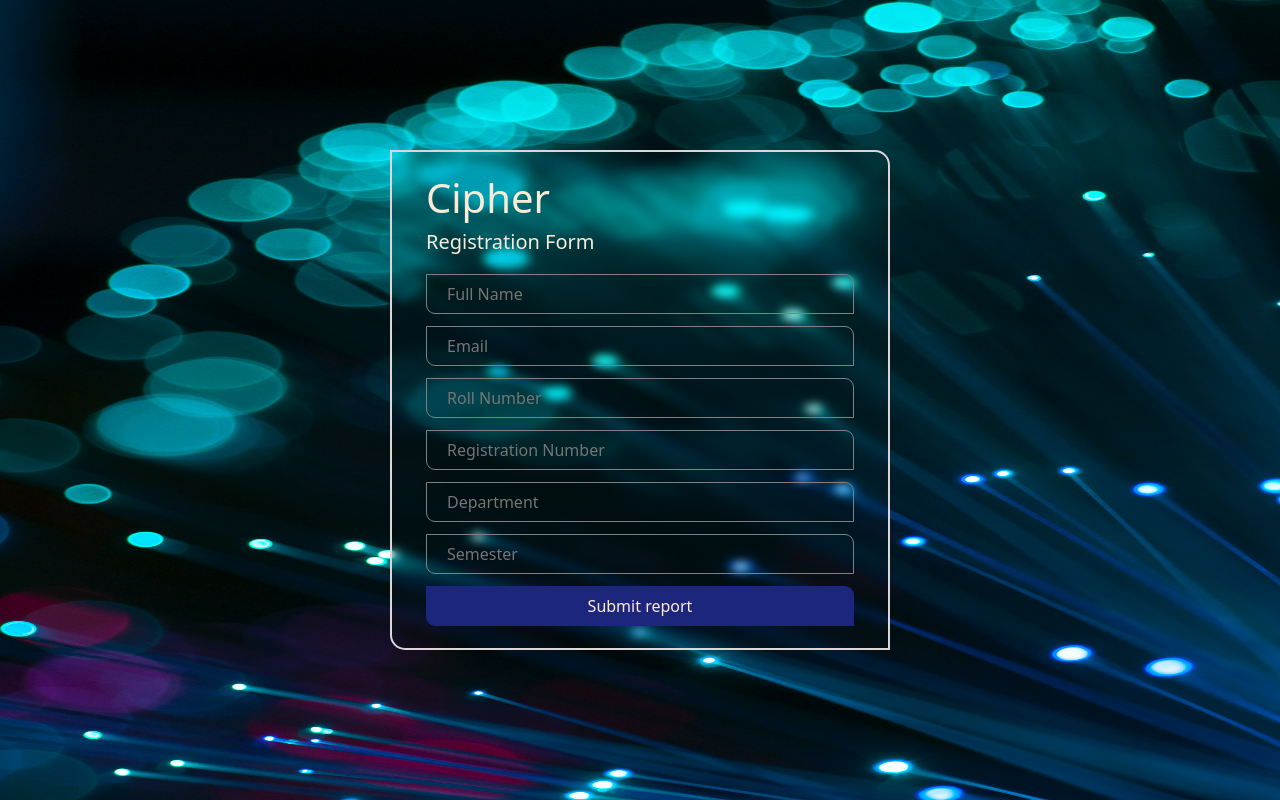
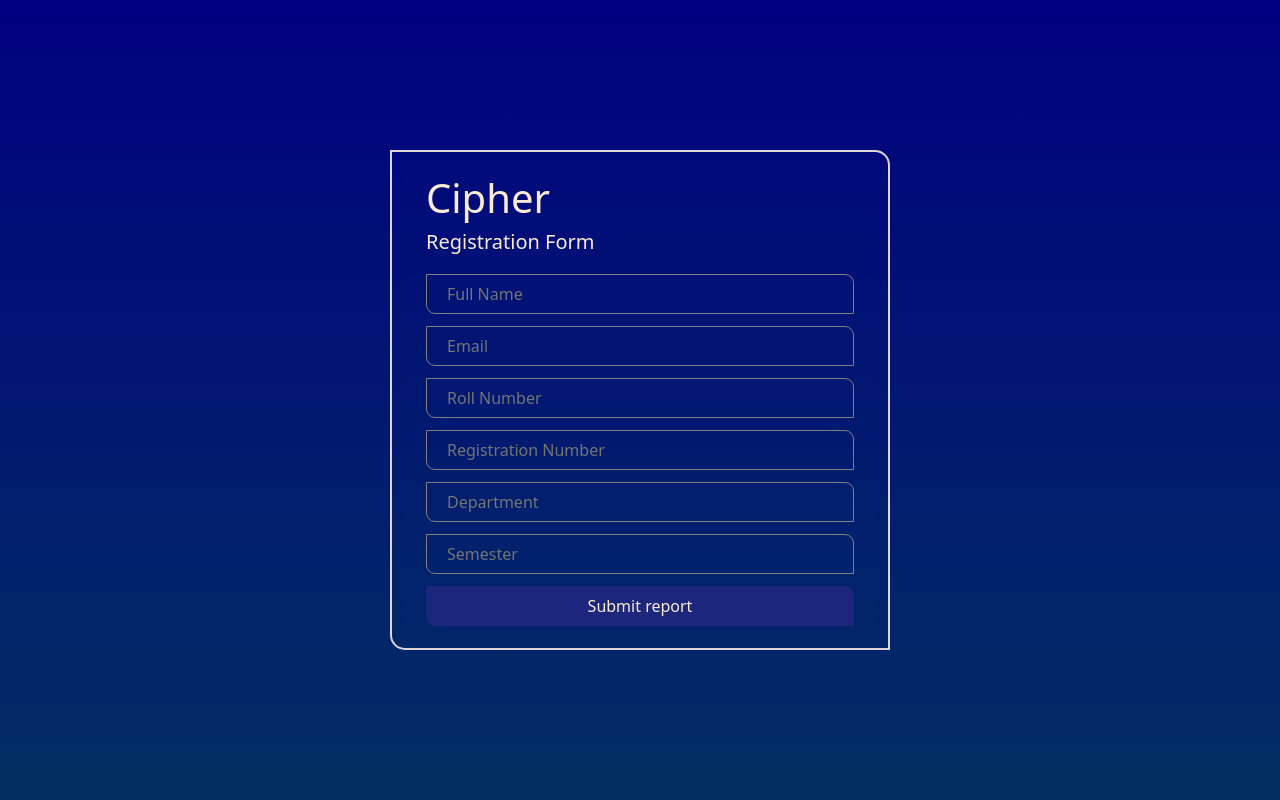
Before and after one commit to dimpal001/wtlab, a plain HTML site: page index.html in a window 1280 px wide. Drawn offline with nearby package versions, Linux system fonts and the light colour scheme.

Commit message:
Update style.css

```diff
--- a/style.css
+++ b/style.css
@@ -2,8 +2,7 @@ body{
     width: 100vw;
     height: 100vh;
     display: flex;
-    background-image: url("./img.jpg");
-    background-size: 100vw 100vh;
+    background-image: linear-gradient(to bottom, navy, rgb(2, 47, 99));
 }
 .form-box{
     border: 2px solid rgb(221, 214, 214);
```
